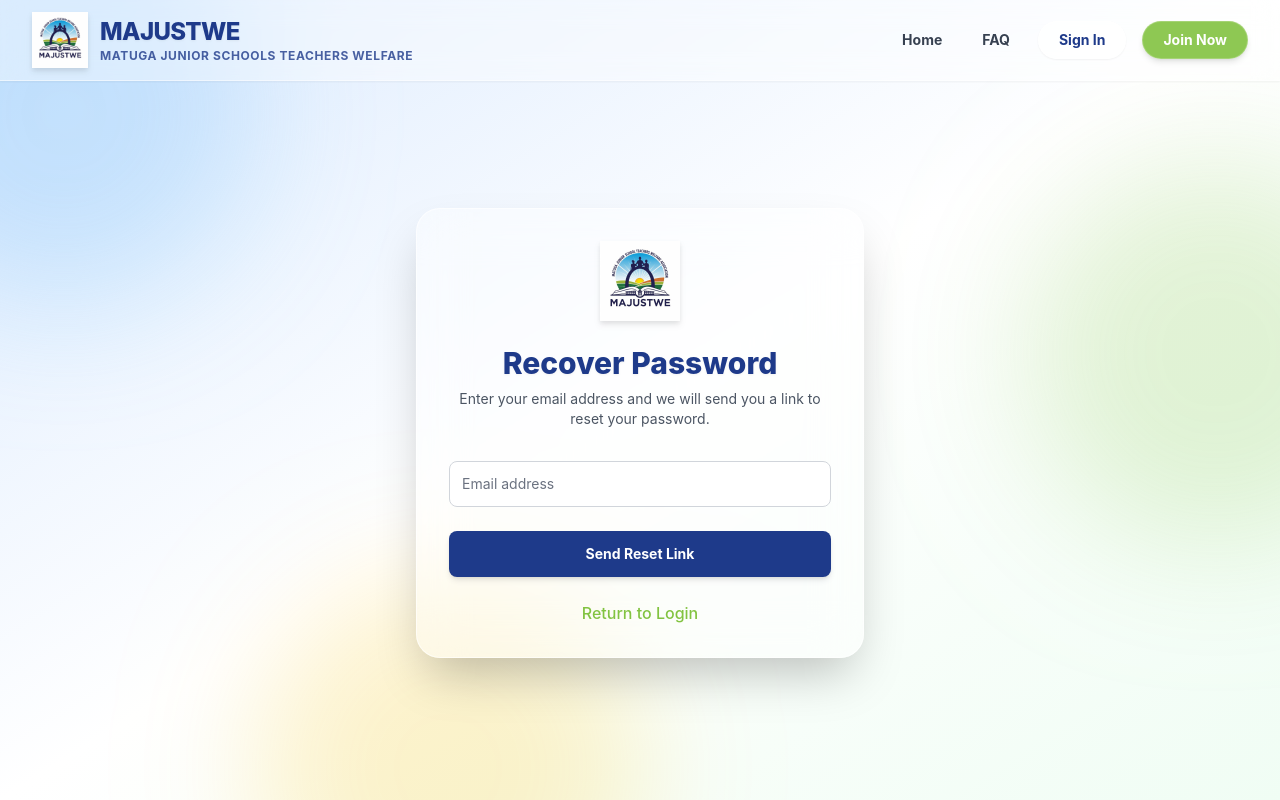
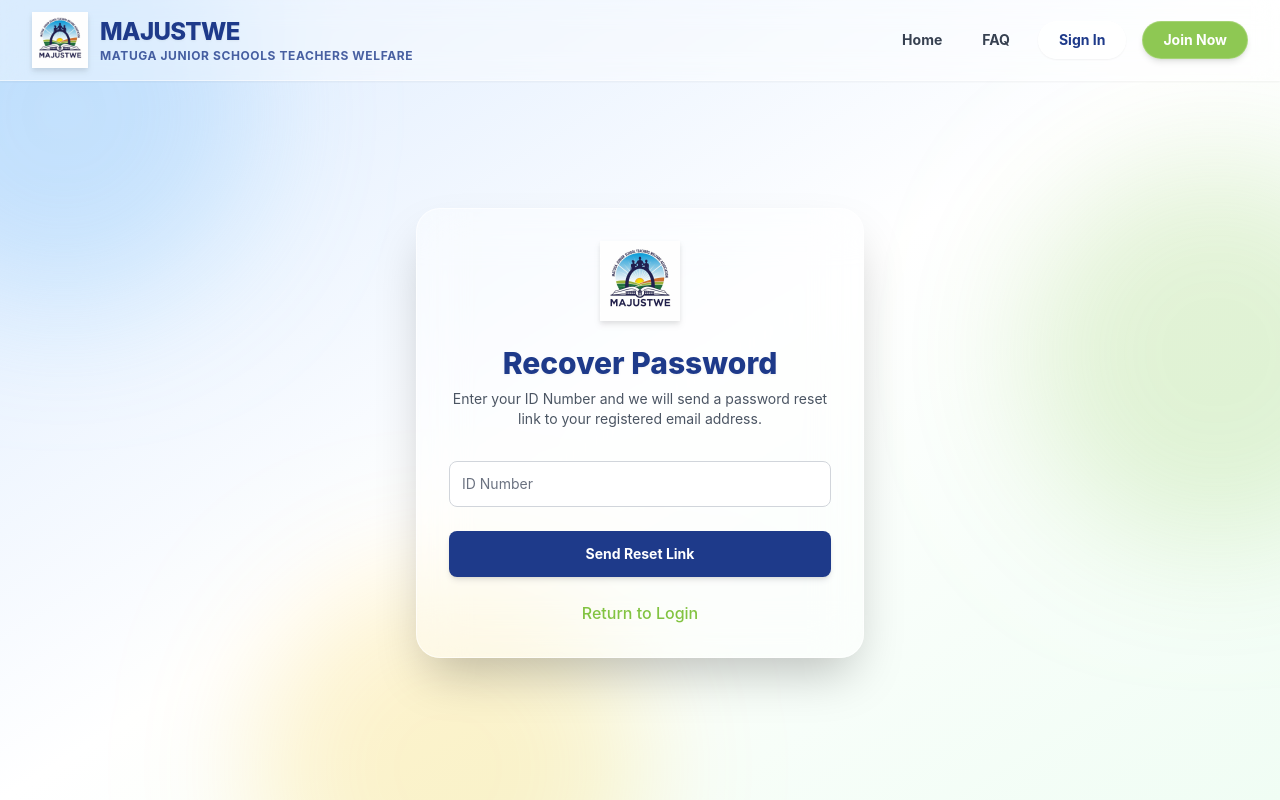
Before and after one commit to shadrackbett/majustwe-portal, a React (Create React App) app in the folder frontend/: page /forgot-password in a window 1280 px wide. Built offline with nearby package versions, Linux system fonts and the light colour scheme; the HTML template or start-up script is replaced by a standard one.

Commit message:
Redesign password recovery to require ID Number instead of Email

```diff
--- a/frontend/src/pages/ForgotPassword.tsx
+++ b/frontend/src/pages/ForgotPassword.tsx
@@ -3,7 +3,7 @@ import { Link } from 'react-router-dom';
 import api from '../api';
 
 const ForgotPassword: React.FC = () => {
-  const [email, setEmail] = useState('');
+  const [username, setUsername] = useState('');
   const [status, setStatus] = useState<'idle' | 'loading' | 'success' | 'error'>('idle');
   const [message, setMessage] = useState('');
 
@@ -11,8 +11,8 @@ const ForgotPassword: React.FC = () => {
     e.preventDefault();
     setStatus('loading');
     try {
-      const res = await api.post('/auth/password-reset/', { email });
-      setMessage(res.data.detail || 'If an account with this email exists, a reset link has been sent.');
+      const res = await api.post('/auth/password-reset/', { username });
+      setMessage(res.data.detail || 'If an account with this ID Number exists and has a registered email, a reset link has been sent.');
       setStatus('success');
     } catch (err: any) {
       setMessage(err.response?.data?.detail || 'An error occurred. Please try again.');
@@ -29,7 +29,7 @@ const ForgotPassword: React.FC = () => {
             Recover Password
           </h2>
           <p className="mt-2 text-center text-sm text-gray-600">
-            Enter your email address and we will send you a link to reset your password.
+            Enter your ID Number and we will send a password reset link to your registered email address.
           </p>
         </div>
         <form className="mt-8 space-y-6" onSubmit={handleSubmit}>
@@ -45,16 +45,16 @@ const ForgotPassword: React.FC = () => {
                 </div>
               )}
               <div>
-                <label htmlFor="email-address" className="sr-only">Email address</label>
+                <label htmlFor="id-number" className="sr-only">ID Number</label>
                 <input
-                  id="email-address"
-                  name="email"
-                  type="email"
+                  id="id-number"
+                  name="username"
+                  type="text"
                   required
                   className="appearance-none rounded-lg relative block w-full px-3 py-3 border border-gray-300 placeholder-gray-500 text-gray-900 focus:outline-none focus:ring-majustwe-lime focus:border-majustwe-lime focus:z-10 sm:text-sm bg-white/70 backdrop-blur-sm"
-                  placeholder="Email address"
-                  value={email}
-                  onChange={(e) => setEmail(e.target.value)}
+                  placeholder="ID Number"
+                  value={username}
+                  onChange={(e) => setUsername(e.target.value)}
                 />
               </div>
 
```
Also changed, not shown: 1 other file (tests, documents, lock files or other folders).
